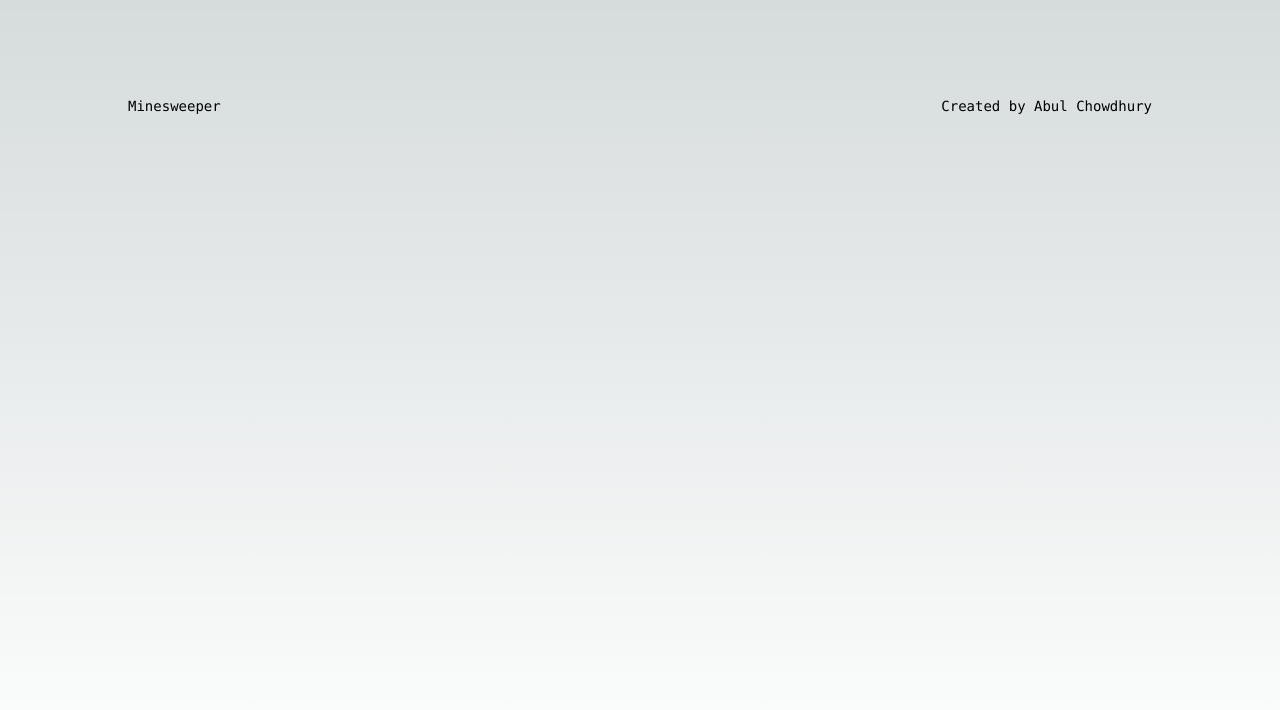
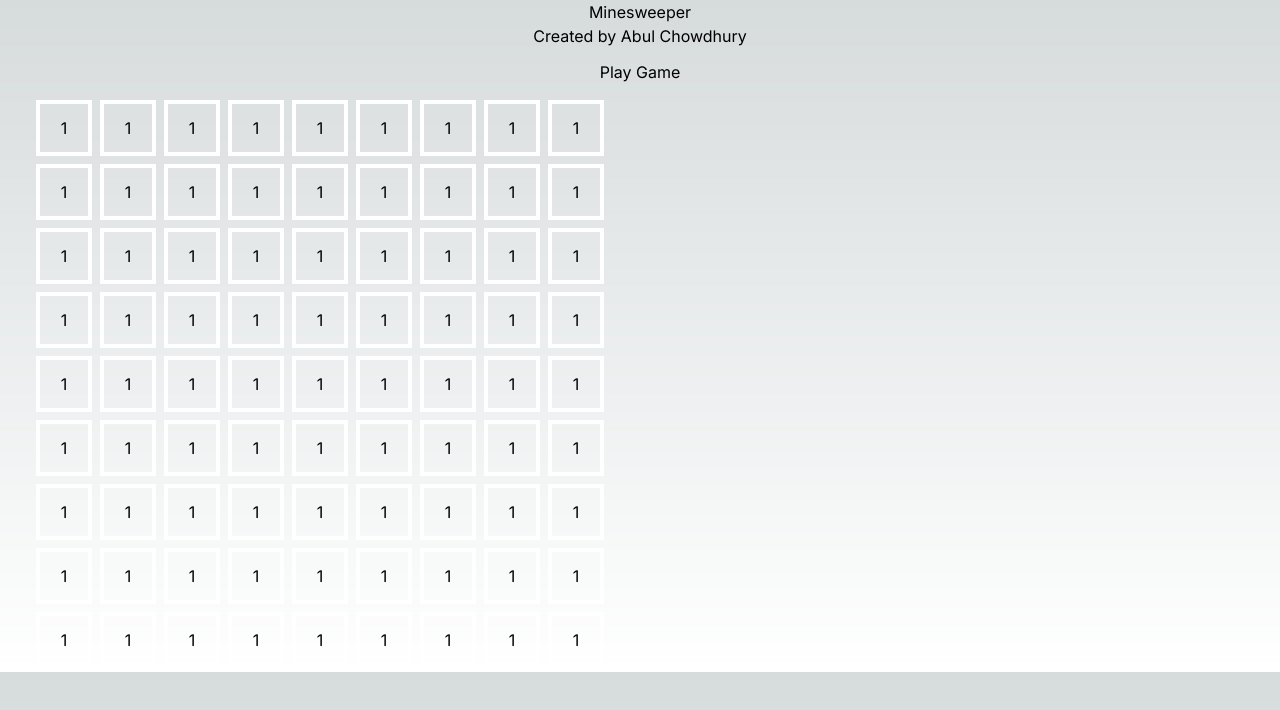
Before and after one commit to abulcantcode/minsweepersolver, a Next.js app: page / in a window 1280 px wide. Shown: the top 710 px of the page. Built offline with nearby package versions, Linux system fonts and the light colour scheme.

Commit message:
Game Skeleton

```diff
--- a/app/page.tsx
+++ b/app/page.tsx
@@ -1,13 +1,15 @@
-import Image from "next/image";
+import GameBar from "@/components/GameBar";
+import Grid from "@/components/Grid";
 
 export default function Home() {
   return (
-    <main className='flex min-h-screen flex-col items-center justify-between p-24'>
-      <div className='z-10 w-full max-w-5xl items-center justify-between font-mono text-sm lg:flex'>
+    <>
+      <div className='text-center'>
         <h1>Minesweeper</h1>
         <h2>Created by Abul Chowdhury</h2>
-        <></>
       </div>
-    </main>
+      <GameBar />
+      <Grid />
+    </>
   );
 }
--- /dev/null
+++ b/components/Button.tsx
@@ -0,0 +1,11 @@
+import React from "react";
+
+const Button = () => {
+  return (
+    <div className='h-14 w-14 border-solid border-4 m-1 border-white text-center content-center'>
+      1
+    </div>
+  );
+};
+
+export default Button;
--- /dev/null
+++ b/components/GameBar.tsx
@@ -0,0 +1,13 @@
+import React from "react";
+
+const GameBar = () => {
+  return (
+    <>
+      <div className='flex justify-center '>
+        <button className='p-3'>Play Game</button>
+      </div>
+    </>
+  );
+};
+
+export default GameBar;
--- /dev/null
+++ b/components/Grid.tsx
@@ -0,0 +1,24 @@
+"use client";
+import React, { useState } from "react";
+import Button from "./Button";
+import { generateCells } from "@/utils/generateCells";
+
+const Grid = () => {
+  const [cells, setCells] = useState(generateCells());
+
+  const renderCells = (): React.ReactNode => {
+    return cells.map((row, rowIndex) =>
+      row.map((col, colIndex) => <Button key={`${rowIndex}-${colIndex}`} />)
+    );
+  };
+
+  return (
+    <>
+      <div className='w-1/2 flex justify-center '>
+        <div className='grid grid-rows-9 grid-cols-9'>{renderCells()}</div>
+      </div>
+    </>
+  );
+};
+
+export default Grid;
--- /dev/null
+++ b/types/CellValues.ts
@@ -0,0 +1,23 @@
+export enum CellValues {
+  none,
+  one,
+  two,
+  three,
+  four,
+  five,
+  six,
+  seven,
+  eight,
+  bomb,
+}
+
+export enum CellState {
+  opened,
+  closed,
+  flagged,
+}
+
+export type Cell = {
+  cellValue: CellValues;
+  cellState: CellState;
+};
--- /dev/null
+++ b/utils/generateCells.ts
@@ -0,0 +1,18 @@
+import { CellState, CellValues, Cell } from "@/types/CellValues";
+
+export const generateCells = () => {
+  const cells: Cell[][] = [];
+
+  for (let row = 0; row < 9; row++) {
+    cells.push([]);
+
+    for (let col = 0; col < 9; col++) {
+      cells[row].push({
+        cellValue: CellValues.none,
+        cellState: CellState.closed,
+      });
+    }
+  }
+
+  return cells;
+};
```
